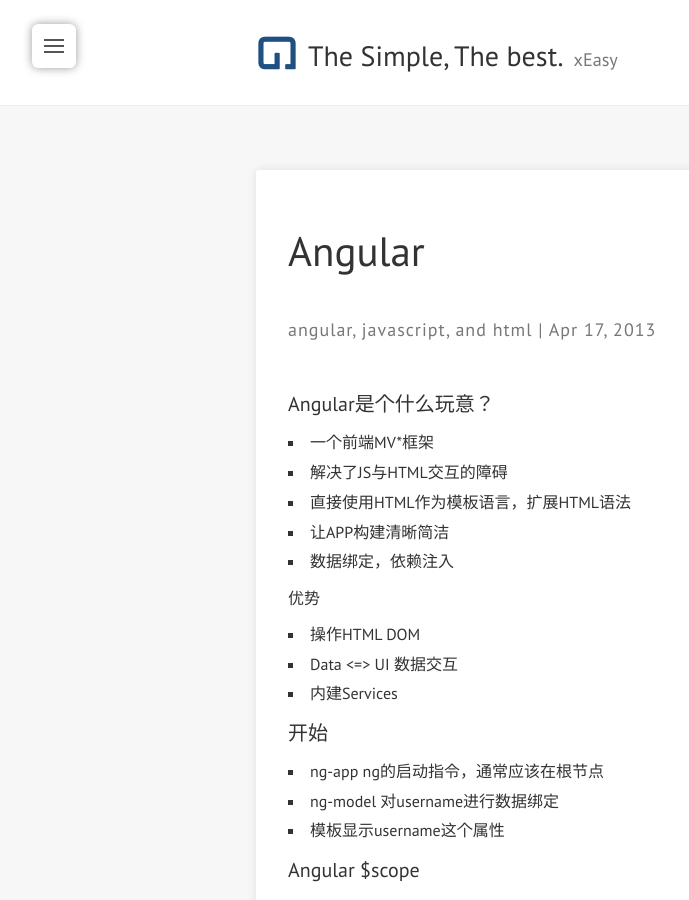
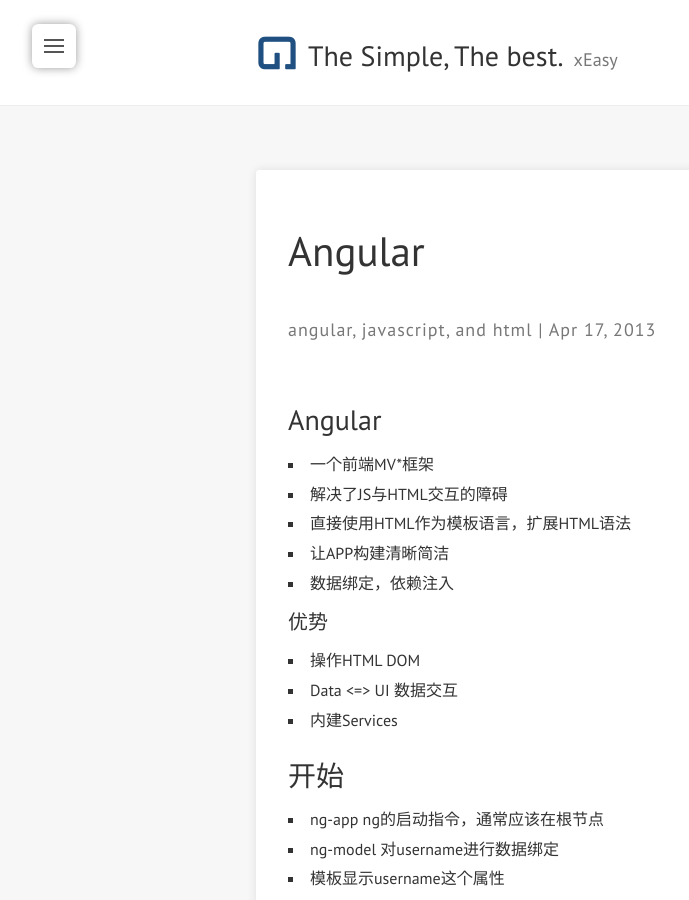
Before and after one commit to xEasy/xEasy.github.io, a Jekyll site: the page built from _posts/2013-04-17-the-ways-rails-loading-source-code.md, in a window 1280 px wide and 900 px high. Shown: the whole window, without its empty margins (0-689 px from the left). Built offline with Jekyll 4.4.1, drawn with Linux system fonts in a browser that asks for light colours; nearby versions of some CDN libraries; comment, search, counter and statistics services are not loaded.

Commit message:
somecode

````diff
--- a/_posts/2013-04-17-the-ways-rails-loading-source-code.md
+++ b/_posts/2013-04-17-the-ways-rails-loading-source-code.md
@@ -11,7 +11,7 @@ browser_title: Angular
 comments: true
 ---
 
-####Angular是个什么玩意？
+###Angular
 
   * 一个前端MV*框架
   * 解决了JS与HTML交互的障碍
@@ -19,13 +19,13 @@ comments: true
   * 让APP构建清晰简洁
   * 数据绑定，依赖注入
 
-#####优势
+####优势
 
   * 操作HTML DOM
   * Data <=> UI 数据交互
   * 内建Services
 
-####开始
+###开始
 
   * ng-app ng的启动指令，通常应该在根节点
   * ng-model 对username进行数据绑定
@@ -37,23 +37,23 @@ comments: true
   * VC里面都可以访问
   * 层次结构
 
-####Data binding & Ajax
+###Data binding & Ajax
 
   * Data Binding in Classical Template Systems
   ![classify data binding](/assets/images/ng-binding.png)
 
   * Data Binding in Angular Templates
-  ![ng data binding](/assets/images/.png)
+  ![ng data binding](/assets/images/ng-binding.png)
 
   * Ajax ($http)
 
-####Directives & Expressions
+###Directives & Expressions
 
   * ngBind, ngModel, ngClass
   * 绑定在DOM元素上的函数，它可以调用方法、定义行为、绑定controller及$scope对象、操作DOM
   * NG的HTML compile 会通过 Directice 为DOM定义一定特定的行为或者改变它或者它的子节点
 
-```HTML
+```
 <div ng-controller="Controller">
   Hello <input ng-model='name'> <hr/>
   <span ng-bind="name"></span> <br/>
@@ -71,12 +71,12 @@ comments: true
     * 没有函数控制流程
     * 接受多个过个过滤器 `{{ username | uppercase }} -> WORLD`
 
-####Services
+###Services
 
   * 单例
   * 存在于application的整个生命周期
   * 保存数据，controller 之间共享数据
 
-####Routing
+###Routing
 
   * $routeProvider
````
